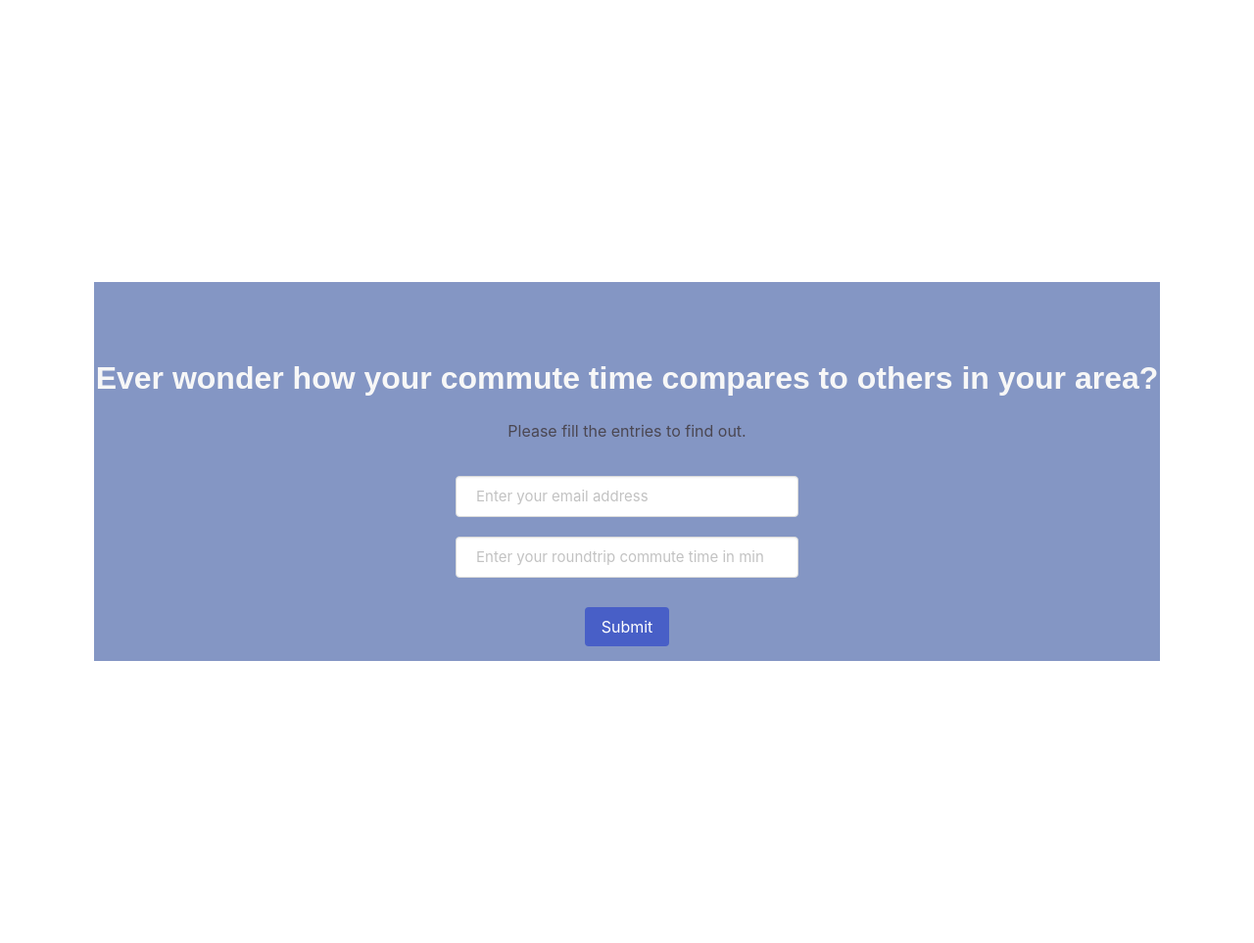
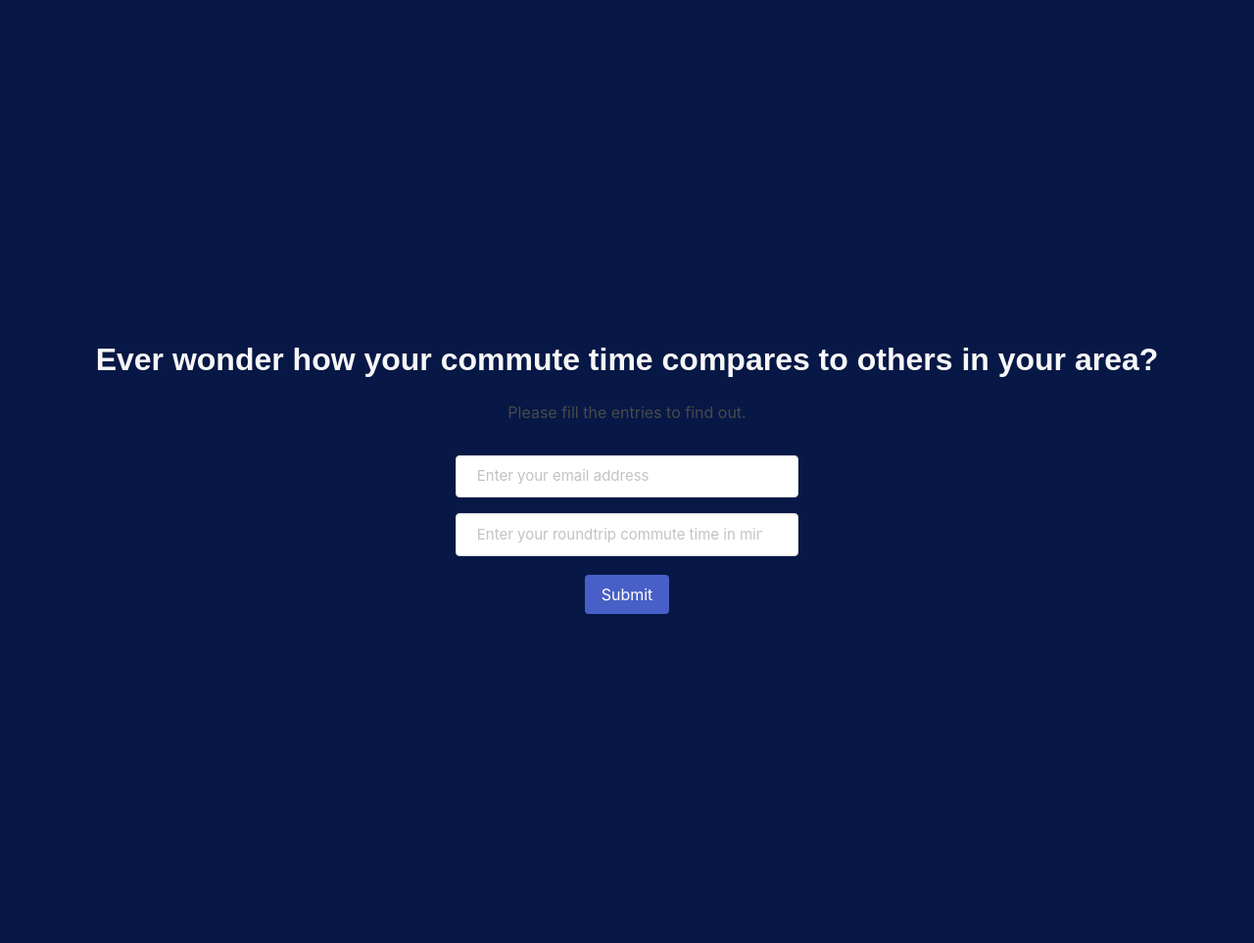
Before and after one commit to NeoElias/commuteTime-datacollector, a Flask app: page / in a window 1280 px wide. Shown: the whole page at 98% size. After the commit the page ends 627 px from the top, so only its background shows below. Run offline with Flask 2, Linux system fonts and the light colour scheme.

Commit message:
Remove unused CSS and a new background color

```diff
--- a/static/main.css
+++ b/static/main.css
@@ -1,43 +1,35 @@
 html, body {
+
+    background-color: #8496C4;
     height: 100%;
-    margin: 0;
+
 }
 
 .container {
-    margin: 0 auto;
-    width: 100%;
-    height: 100%;
-    background-color: #8496C4;
-    color: #4B4752;
-    overflow: hidden;
     text-align: center;
 }
 
 .container h1 {
     font-family: Arial, sans-serif;
     color: #F7F7F7;
-    margin-top: 80px;
-}
-
-.container form {
-    margin: 15px;
+    margin-top: 3.8rem;
 }
 
 .container input{
     width: 350px;
     height: 15px;
     font-size: 15px;
-    margin: 10px;
-    padding: 20px;
+    margin: 0.5rem;
+    padding: 1.3rem;
     transition: all 0.2s ease-in-out;
 }
 
 .container button {
-   margin-top: 20px;
+   margin-top: .7rem;
 }
 
 .container p {
-    margin: 100px
+    margin: 100px;
 }
 
 .message {
@@ -45,3 +37,9 @@ html, body {
     font-size: 15px;
     color: #CAC0C1;
 }
+
+.section {
+    background-color: #071846;
+    height: 100vh;
+
+}
```
